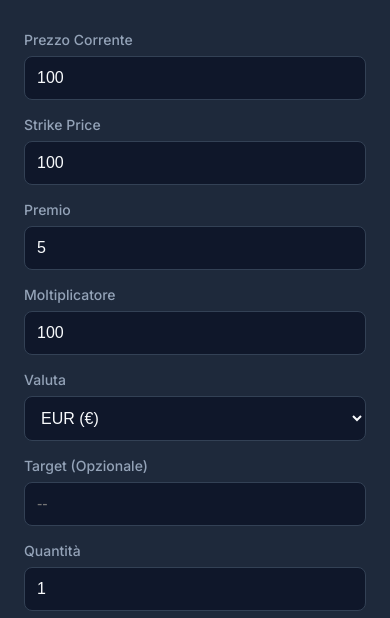
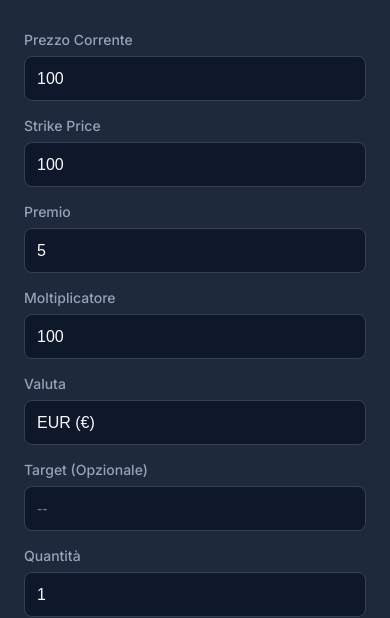
Before and after one commit to gianlucalippolis/options-pl-calculator, a React (Create React App) app: page / in a window 390 px wide. Shown: the part 240-858 px from the top of the page. Built offline with nearby package versions, Linux system fonts and the light colour scheme.

Commit message:
fixed date field height for mobile devices

```diff
--- a/src/index.css
+++ b/src/index.css
@@ -155,6 +155,9 @@ select {
   font-size: 1rem;
   transition: border-color 0.2s, box-shadow 0.2s;
   box-sizing: border-box;
+  appearance: none;
+  -webkit-appearance: none;
+  min-height: 45px; /* Ensure consistent height */
 }
 
 input[type="number"]:focus,
```
